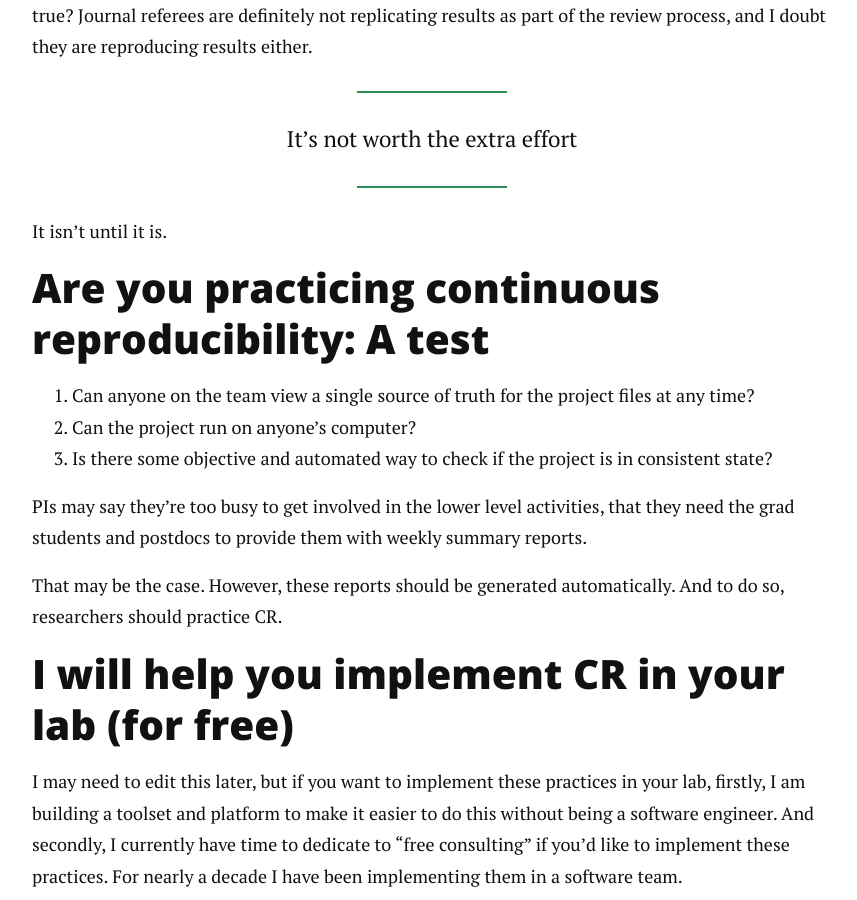
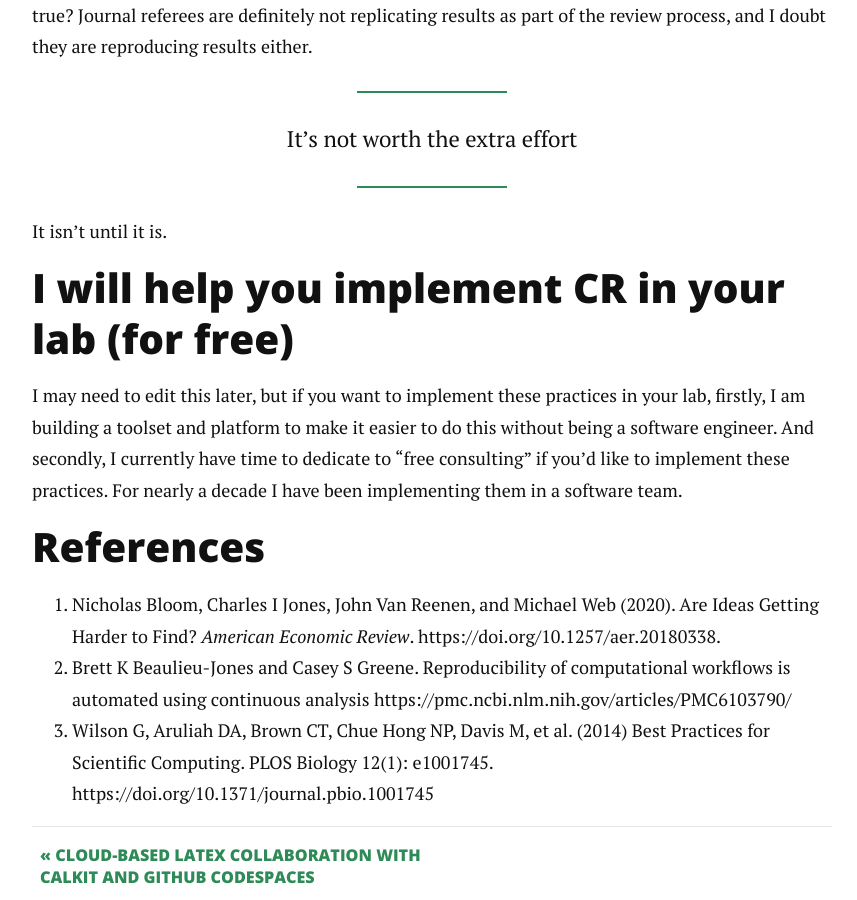
Before and after one commit to petebachant/petebachant.github.io, a Jekyll site: the page built from _posts/2025-02-28-continuous-reproducibility.md, in a window 1280 px wide and 900 px high, scrolled down 16591 px. Shown: the whole window, without its empty margins (208-1065 px from the left). Built offline with Jekyll 4.4.1, drawn with Linux system fonts in a browser that asks for light colours; nearby versions of some CDN libraries; comment, search, counter and statistics services are not loaded.

Commit message:
Remove test

```diff
--- a/_posts/2025-02-28-continuous-reproducibility.md
+++ b/_posts/2025-02-28-continuous-reproducibility.md
@@ -837,21 +837,6 @@ and I doubt they are reproducing results either.
 
 It isn't until it is.
 
-## Are you practicing continuous reproducibility: A test
-
-1. Can anyone on the team view a single source of truth for the project files
-   at any time?
-2. Can the project run on anyone's computer?
-3. Is there some objective and automated way to check if the project is in consistent state?
-
-PIs may say they're too busy to get involved in the lower level activities,
-that they need the grad students and postdocs to provide them with weekly
-summary reports.
-
-That may be the case.
-However, these reports should be generated automatically.
-And to do so, researchers should practice CR.
-
 ## I will help you implement CR in your lab (for free)
 
 I may need to edit this later,
```
